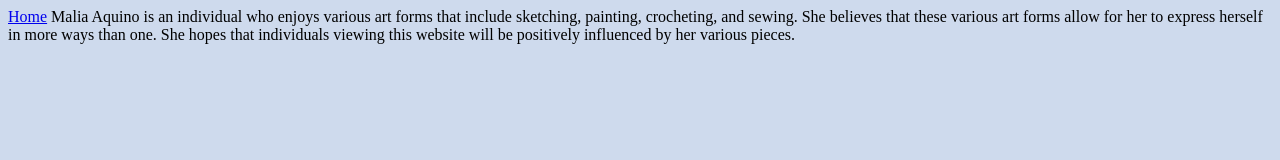
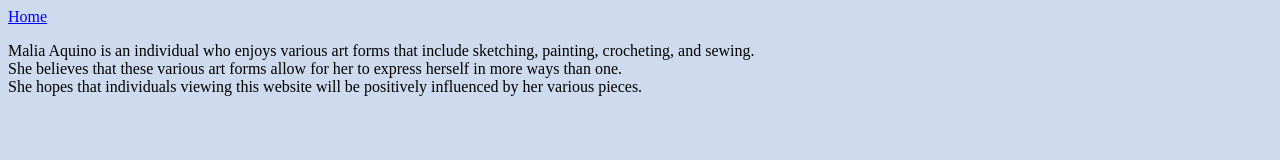
Before and after one commit to maliaaquin0/maliaaquino-art-gallery, a plain HTML site: page abouttheartist.html in a window 1280 px wide. Drawn offline with Linux system fonts and the light colour scheme.

Commit message:
Update abouttheartist.html

```diff
--- a/abouttheartist.html
+++ b/abouttheartist.html
@@ -6,7 +6,10 @@
  </head>
  <body>
     <style> body {background:#cedaed;}</style>
+  <diV>
   <a href="index.html">Home</a>
-  Malia Aquino is an individual who enjoys various art forms that include sketching, painting, crocheting, and sewing. She believes that these various art forms allow for her to express herself in more ways than one. She hopes that individuals viewing this website will be positively influenced by her various pieces. </p>
+  </diV>
+  <div><p>Malia Aquino is an individual who enjoys various art forms that include sketching, painting, crocheting, and sewing.<br> She believes that these various art forms allow for her to express herself in more ways than one.<br> She hopes that individuals viewing this website will be positively influenced by her various pieces.<br></p>
+  </div>
  </body>
 </html>
```
